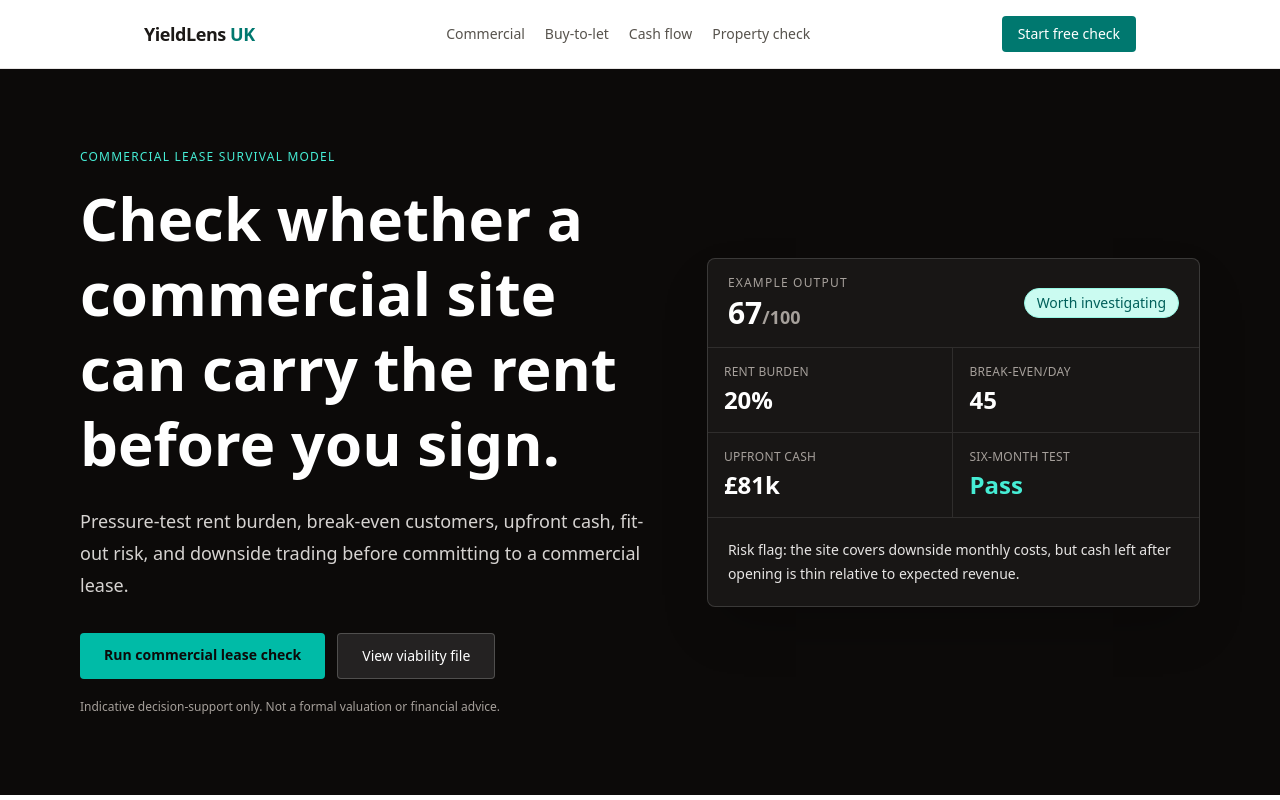
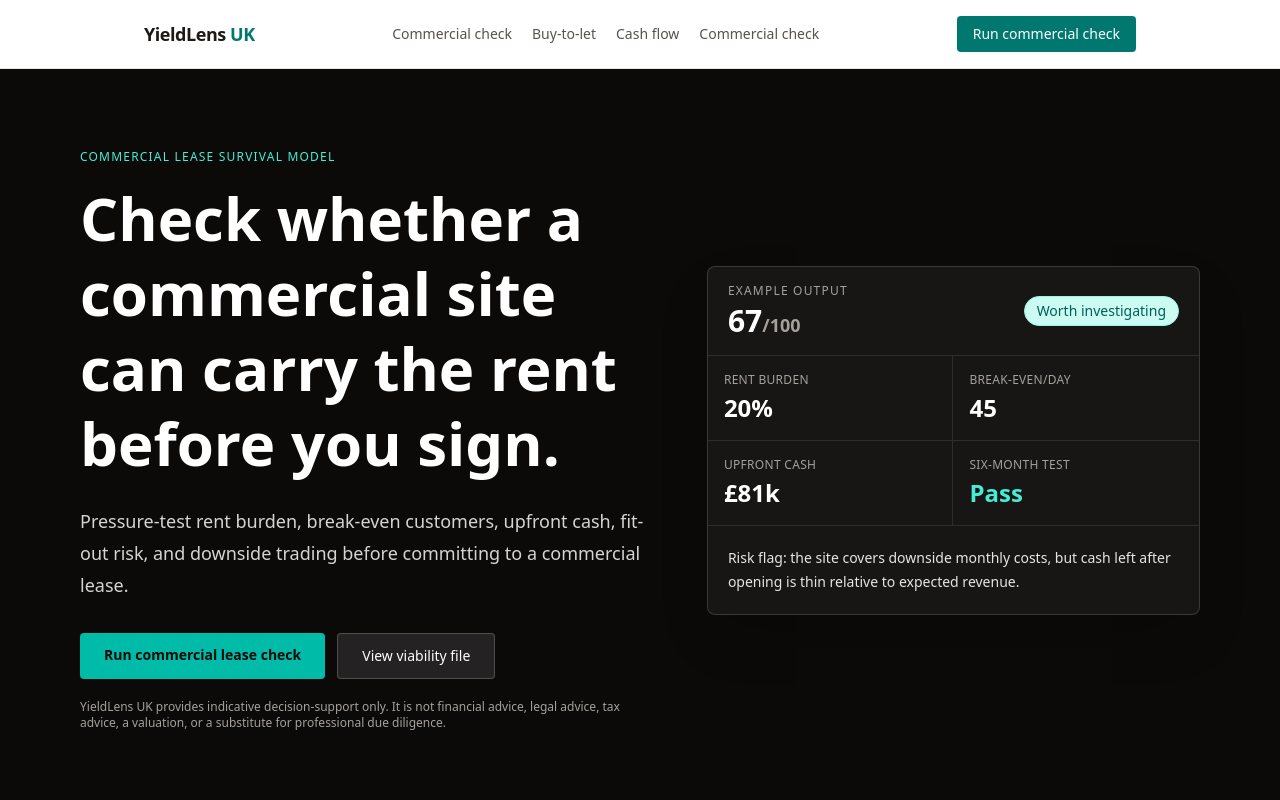
Before and after one commit to samueljcarlon/yieldlens-uk, a Next.js app: page / in a window 1280 px wide. Shown: the top 800 px of the page. Built offline with nearby package versions, Linux system fonts and the light colour scheme.

Commit message:
Clean up commercial funnel trust copy

```diff
--- a/app/page.tsx
+++ b/app/page.tsx
@@ -145,7 +145,7 @@ export default function HomePage() {
               </div>
 
               <p className="text-xs text-stone-400 mt-5">
-                Indicative decision-support only. Not a formal valuation or financial advice.
+                YieldLens UK provides indicative decision-support only. It is not financial advice, legal advice, tax advice, a valuation, or a substitute for professional due diligence.
               </p>
             </div>
 
@@ -390,9 +390,8 @@ export default function HomePage() {
           <p>
             YieldLens UK provides indicative commercial lease viability checks,
             property pressure-tests, and decision-support analysis only. It is
-            not a formal valuation, financial advice, mortgage advice, legal
-            advice, tax advice, debt advice, or a substitute for professional
-            due diligence.
+            not financial advice, legal advice, tax advice, a valuation, or a
+            substitute for professional due diligence.
           </p>
         </div>
       </section>
--- a/app/report/page.tsx
+++ b/app/report/page.tsx
@@ -683,14 +683,14 @@ export default function ReportPage() {
           </h1>
 
           <p className="text-sm text-stone-500 mb-6">
-            Run a property check first, then the printable report preview will appear here.
+            Run a free commercial check first, then the printable report preview will appear here.
           </p>
 
           <Link
-            href="/check"
+            href="/check?mode=commercial"
             className="inline-block bg-teal-700 text-white px-5 py-2.5 rounded text-sm font-medium hover:bg-teal-800"
           >
-            Start a property check
+            Start a free commercial check
           </Link>
         </div>
       </div>
@@ -758,9 +758,10 @@ export default function ReportPage() {
 
               {!isResidential && (
                 <p className="text-xs text-stone-500 leading-5 mt-4 max-w-2xl">
-                  Indicative decision-support only, based on submitted inputs and
-                  stated assumptions. Use this as an initial viability file before
-                  deeper due diligence.
+                  YieldLens UK provides indicative decision-support only. It is
+                  based on submitted inputs and current assumptions where live
+                  data is unavailable. Use this as an initial viability file
+                  before deeper due diligence.
                 </p>
               )}
             </div>
@@ -901,13 +902,13 @@ export default function ReportPage() {
 
         <p>
           YieldLens UK provides indicative decision-support only. It is not financial
-            advice, legal advice, tax advice, a valuation, or a substitute for
-            professional due diligence.
+          advice, legal advice, tax advice, a valuation, or a substitute for professional
+          due diligence.
         </p>
 
         <p className="mt-2">
           YieldLens UK is an independent UK property decision-support tool. Figures are based
-            on user-provided inputs and MVP placeholder assumptions where live data is not yet connected.
+          on user-provided inputs and current indicative assumptions where live data is unavailable.
         </p>
         </footer>
       </article>
--- a/app/results/page.tsx
+++ b/app/results/page.tsx
@@ -575,10 +575,10 @@ export default function ResultsPage() {
           </p>
 
           <Link
-            href="/check"
+            href="/check?mode=commercial"
             className="inline-block bg-teal-700 text-white px-5 py-2.5 rounded text-sm font-medium hover:bg-teal-800"
           >
-            Start a free property check
+            Start a free commercial check
           </Link>
         </div>
       </div>
@@ -700,10 +700,10 @@ export default function ResultsPage() {
           </Link>
 
           <Link
-            href="/check"
+            href={isResidential ? '/check?mode=residential' : '/check?mode=commercial'}
             className="bg-white text-stone-700 border border-stone-300 px-5 py-2.5 rounded text-sm font-medium hover:border-stone-400 text-center"
           >
-            Run another check
+            Run another {isResidential ? 'residential' : 'commercial'} check
           </Link>
         </div>
 
@@ -723,8 +723,8 @@ export default function ResultsPage() {
 
         <p>
           YieldLens UK provides indicative property return checks and decision-support
-          analysis only. It is not financial advice, mortgage advice, legal advice,
-          tax advice, or a substitute for professional due diligence.
+          analysis only. It is not financial advice, legal advice, tax advice, a valuation,
+          or a substitute for professional due diligence.
         </p>
       </div>
     </div>
--- a/app/thank-you/page.tsx
+++ b/app/thank-you/page.tsx
@@ -1,6 +1,28 @@
+'use client';
+
+import { useEffect, useState } from 'react';
 import Link from 'next/link';
+import { getLatestSubmission } from '@/lib/storage';
 
 export default function ThankYouPage() {
+  const [continueHref, setContinueHref] = useState('/check');
+  const [continueLabel, setContinueLabel] = useState('Run another check');
+
+  useEffect(() => {
+    const submission = getLatestSubmission();
+
+    if (submission?.mode === 'commercial') {
+      setContinueHref('/check?mode=commercial');
+      setContinueLabel('Run another commercial check');
+      return;
+    }
+
+    if (submission?.mode === 'residential') {
+      setContinueHref('/check?mode=residential');
+      setContinueLabel('Run another residential check');
+    }
+  }, []);
+
   return (
     <div className="max-w-3xl mx-auto px-4 py-16 text-center">
       <div className="bg-white border border-stone-200 rounded-xl p-8 shadow-sm">
@@ -20,10 +42,10 @@ export default function ThankYouPage() {
 
         <div className="mt-8 flex flex-col sm:flex-row gap-3 justify-center">
           <Link
-            href="/check"
+            href={continueHref}
             className="bg-teal-700 text-white px-5 py-2.5 rounded text-sm font-medium hover:bg-teal-800"
           >
-            Run another check
+            {continueLabel}
           </Link>
 
           <Link
--- a/app/viability-file/page.tsx
+++ b/app/viability-file/page.tsx
@@ -31,10 +31,10 @@ const faqStructuredData = {
     },
     {
       '@type': 'Question',
-      name: 'Is a viability file a formal valuation?',
+      name: 'Is a viability file a valuation?',
       acceptedAnswer: {
         '@type': 'Answer',
-        text: 'No. A viability file is indicative decision-support only. It is not a formal valuation, financial advice, mortgage advice, legal advice, tax advice, debt advice, or a substitute for professional due diligence.',
+        text: 'No. A viability file is indicative decision-support only. It is not financial advice, legal advice, tax advice, a valuation, or a substitute for professional due diligence.',
       },
     },
     {
@@ -133,7 +133,7 @@ const notIncluded = [
   'Legal advice',
   'Tax advice',
   'Debt advice',
-  'Broker recommendation',
+  'Broker input',
   'Replacement for professional due diligence',
 ];
 
@@ -213,7 +213,7 @@ export default function ViabilityFilePage() {
               </div>
 
               <p className="text-xs text-stone-400 mt-5">
-                Indicative decision-support only. Not a formal valuation, legal advice, or financial advice.
+                YieldLens UK provides indicative decision-support only. It is not financial advice, legal advice, tax advice, a valuation, or a substitute for professional due diligence.
               </p>
             </div>
 
--- a/components/Footer.tsx
+++ b/components/Footer.tsx
@@ -70,8 +70,8 @@ export default function Footer() {
             </p>
 
             <div className="space-y-2 text-sm">
-              <Link href="/check" className="block text-stone-500 hover:text-stone-900">
-                Property check
+              <Link href="/check?mode=commercial" className="block text-stone-500 hover:text-stone-900">
+                Commercial check
               </Link>
 
               <Link href="/privacy" className="block text-stone-500 hover:text-stone-900">
@@ -88,9 +88,8 @@ export default function Footer() {
         <div className="mt-8 pt-6 border-t border-stone-100 text-xs text-stone-400 leading-6">
           <p>
             YieldLens UK provides indicative property pressure-tests and
-            decision-support analysis only. It is not a formal valuation, financial
-            advice, mortgage advice, legal advice, tax advice, or a substitute for
-            professional due diligence.
+            decision-support analysis only. It is not financial advice, legal advice,
+            tax advice, a valuation, or a substitute for professional due diligence.
           </p>
 
           <p className="mt-2">
--- a/components/Header.tsx
+++ b/components/Header.tsx
@@ -12,10 +12,10 @@ export default function Header() {
 
         <nav className="hidden md:flex items-center gap-5 text-sm text-stone-600">
           <Link
-            href="/commercial-lease-viability-check"
+            href="/check?mode=commercial"
             className="hover:text-stone-900 transition-colors"
           >
-            Commercial
+            Commercial check
           </Link>
 
           <Link
@@ -33,18 +33,18 @@ export default function Header() {
           </Link>
 
           <Link
-            href="/check"
+            href="/check?mode=commercial"
             className="hover:text-stone-900 transition-colors"
           >
-            Property check
+            Commercial check
           </Link>
         </nav>
 
         <Link
-          href="/check"
+          href="/check?mode=commercial"
           className="bg-teal-700 text-white px-4 py-2 rounded text-sm font-medium hover:bg-teal-800 transition-colors shrink-0"
         >
-          Start free check
+          Run commercial check
         </Link>
       </div>
     </header>
--- a/lib/calculations/riskFlags.ts
+++ b/lib/calculations/riskFlags.ts
@@ -70,7 +70,7 @@ export function generateResidentialRiskFlags(
 
   flags.push({
     severity: 'info',
-    message: 'Local demand and transport assumptions are indicative placeholders in this MVP.',
+    message: 'Local demand and transport assumptions are indicative only.',
   });
 
   return flags;
@@ -128,12 +128,12 @@ export function generateCommercialRiskFlags(
 
   flags.push({
     severity: 'info',
-    message: 'Competitor data is not yet connected. Manual local research is advised.',
+    message: 'Third-party competitor data is not included in this version. Manual local research is still needed.',
   });
 
   flags.push({
     severity: 'info',
-    message: 'Area suitability assumptions are indicative placeholders in this MVP.',
+    message: 'Area suitability assumptions are indicative only.',
   });
 
   flags.push({
```
Lines whose indentation alone changed are shown as unchanged.
